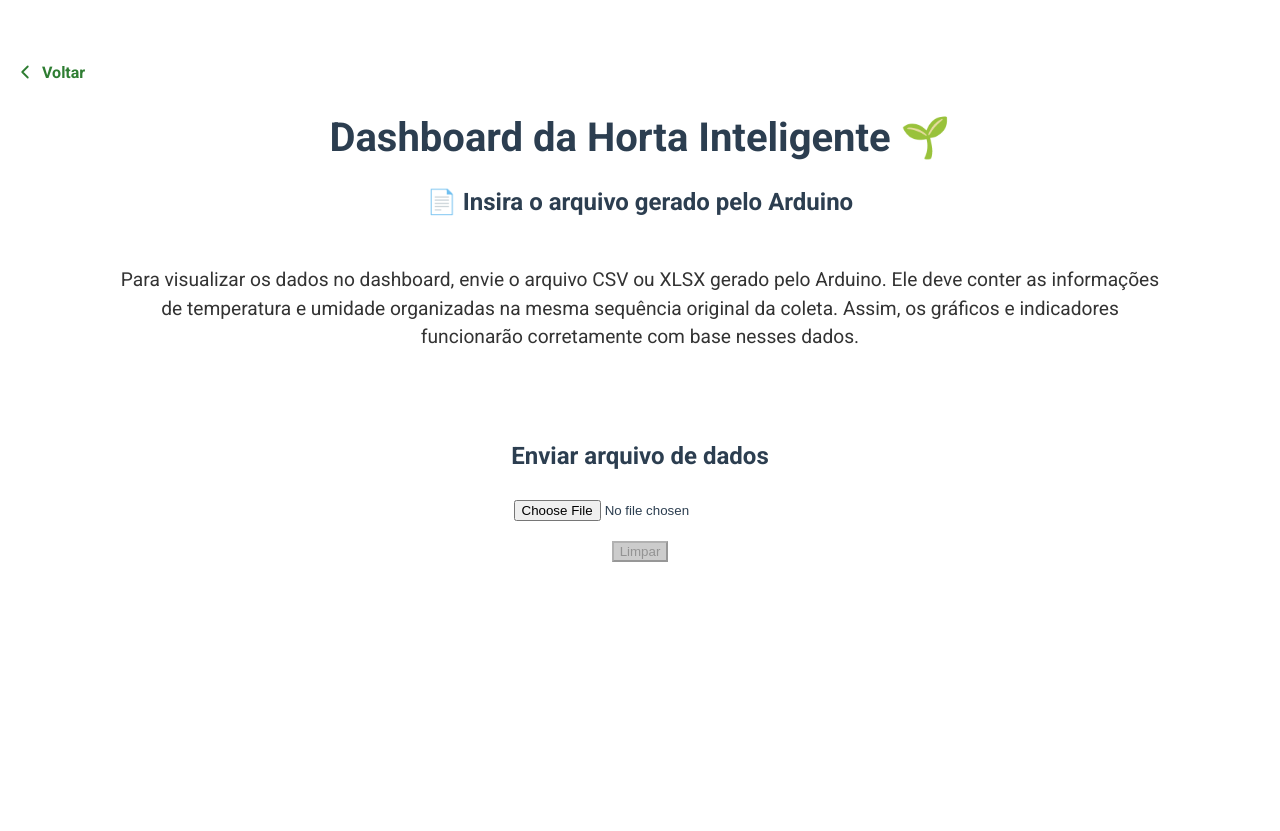
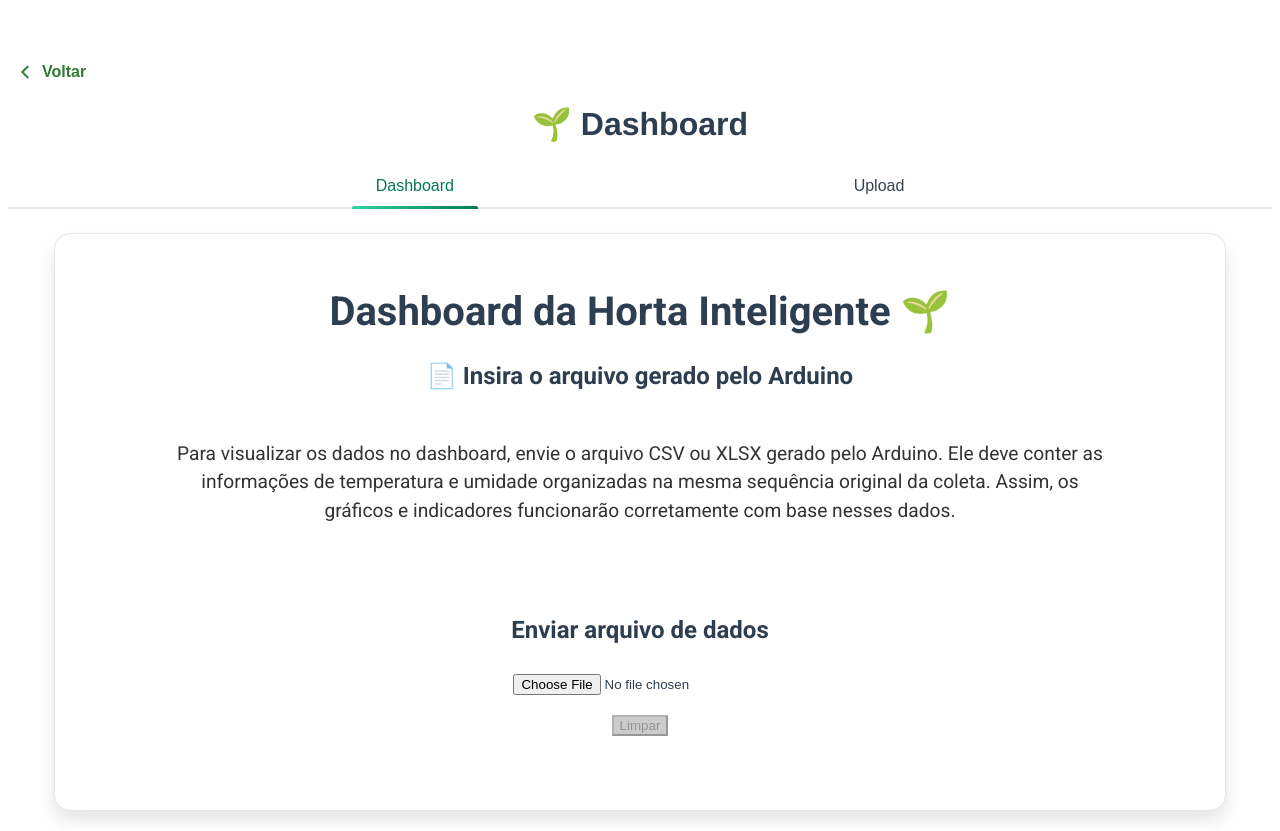
Before and after one commit to barbssx/PI3-Horta-Inteligente, a Vue app: page /dashboard in a window 1280 px wide. Before the commit the page ends 800 px from the top, so only its background shows below. Built offline with nearby package versions, Linux system fonts and the light colour scheme.

Commit message:
incluindo tratamento para hora

```diff
--- a/src/comp_auxiliares/UploadPage.vue
+++ b/src/comp_auxiliares/UploadPage.vue
@@ -4,22 +4,22 @@
 
 		<h2 class="text-2xl font-bold mb-4 mt-8 text-green-700">Registros da Composteira</h2>
 		<table class="table-auto w-full text-left border border-gray-300 rounded-md shadow-sm">
-			<thead class="bg-green-100 text-green-800">
+			<thead class="bg-green-100 text-green-800 border-b-2 border-green-300">
 				<tr>
-					<th class="px-4 py-2">Temperatura Composteira (°C)</th>
-					<th class="px-4 py-2">Temperatura Ambiente (°C)</th>
-					<th class="px-4 py-2">Umidade Ambiente (%)</th>
-					<th class="px-4 py-2">Tensão (V)</th>
-					<th class="px-4 py-2">Data e Hora</th>
+					<th class="px-6 py-3 text-sm font-semibold">Temperatura Composteira (°C)</th>
+					<th class="px-6 py-3 text-sm font-semibold">Temperatura Ambiente (°C)</th>
+					<th class="px-6 py-3 text-sm font-semibold">Umidade Ambiente (%)</th>
+					<th class="px-6 py-3 text-sm font-semibold">Tensão (V)</th>
+					<th class="px-6 py-3 text-sm font-semibold">Data e Hora</th>
 				</tr>
 			</thead>
 			<tbody>
 				<tr v-for="(reg, index) in registros" :key="index" class="border-t border-gray-200 hover:bg-green-50 transition-colors">
-					<td class="px-4 py-2">{{ reg.t_com }}</td>
-					<td class="px-4 py-2">{{ reg.t_amb }}</td>
-					<td class="px-4 py-2">{{ reg.u_amb }}</td>
-					<td class="px-4 py-2">{{ reg.tensao }}</td>
-					<td class="px-4 py-2">{{ reg.data_hora }}</td>
+					<td class="px-6 py-4">{{ reg.t_com }}</td>
+					<td class="px-6 py-4">{{ reg.t_amb }}</td>
+					<td class="px-6 py-4">{{ reg.u_amb }}</td>
+					<td class="px-6 py-4">{{ reg.tensao }}</td>
+					<td class="px-6 py-4">{{ reg.data_hora }}</td>
 				</tr>
 			</tbody>
 		</table>
@@ -52,6 +52,7 @@ export default {
 <style scoped>
 table {
 	border-collapse: collapse;
+	width: 100%;
 }
 
 th {
@@ -69,4 +70,13 @@ tr:hover {
 h2 {
 	text-shadow: 1px 1px 2px rgba(0, 0, 0, 0.1);
 }
+
+thead th {
+	text-align: left;
+	padding: 12px 16px;
+}
+
+tbody td {
+	padding: 12px 16px;
+}
 </style>
--- /dev/null
+++ b/src/components/DashboardPrincipal.vue
@@ -0,0 +1,64 @@
+<template>
+	<button class="btn-voltar" @click="$router.back()">
+		<svg xmlns="http://www.w3.org/2000/svg" width="22" height="22" fill="none" viewBox="0 0 24 24">
+			<path d="M15 18l-6-6 6-6" stroke="#2e7d32" stroke-width="2" stroke-linecap="round" stroke-linejoin="round" />
+		</svg>
+		<span>Voltar</span>
+	</button>
+	<div class="max-w-5xl mx-auto p-6">
+		<h1 class="text-3xl font-bold text-center text-green-700 mb-10 animate-fade-in">🌱 Dashboard</h1>
+
+		<div class="tabs-custom">
+			<button v-for="(tab, index) in tabs" :key="index" @click="activeTab = index" :class="['tab-btn', { active: activeTab === index }]">
+				{{ tab.title }}
+			</button>
+		</div>
+
+		<div class="tabs-content-container bg-white p-6 rounded-xl shadow-lg text-gray-700 transition-all duration-300 border border-gray-200">
+			<div v-if="tabs[activeTab].template">
+				<component :is="tabs[activeTab].template"></component>
+			</div>
+			<div v-else v-html="tabs[activeTab].content"></div>
+
+			<div v-if="tabs[activeTab].image" class="mt-6">
+				<img :src="tabs[activeTab].image" alt="Esquema de sensores" class="rounded-lg shadow-md w-full max-h-96 object-contain" />
+			</div>
+		</div>
+	</div>
+</template>
+<script>
+import DashboardPage from "@/views/DashboardPage.vue";
+import UploadPage from "@/comp_auxiliares/UploadPage.vue";
+
+export default {
+	name: "DashboardPrincipal",
+	components: { DashboardPage, UploadPage },
+	data() {
+		return {
+			activeTab: 0,
+			tabs: [
+				{
+					title: "Dashboard",
+					template: "DashboardPage",
+				},
+				{
+					title: "Upload",
+					template: "UploadPage",
+				},
+			],
+		};
+	},
+};
+</script>
+<style scoped>
+.tabs-content-container {
+	max-width: 90%;
+	margin: 20px auto;
+	padding: 1.5rem 1rem;
+	border-radius: 1rem;
+	box-shadow: 0 10px 15px rgb(0 0 0 / 0.1);
+	border: 1px solid #e5e7eb;
+	background: #fff;
+	transition: all 0.3s ease;
+}
+</style>
--- a/src/components/UploadRegistro.vue
+++ b/src/components/UploadRegistro.vue
@@ -1,4 +1,5 @@
 <template>
+	<div class="row">
 		<div class="max-w-md mx-auto p-4 border rounded-lg shadow bg-green-50">
 			<h2 class="text-xl font-bold mb-4 text-green-800">Importar Arquivo de Dados</h2>
 
@@ -13,6 +14,7 @@
 			</button>
 
 			<p v-if="mensagem" class="mt-4 text-sm text-green-700">{{ mensagem }}</p>
+		</div>
 	</div>
 </template>
 
--- a/src/router/index.js
+++ b/src/router/index.js
@@ -1,6 +1,6 @@
 import { createRouter, createWebHistory } from 'vue-router'
 import HomeView from '@/views/HomeView.vue'
-import DashboardPage from '@/views/DashboardPage.vue'
+import DashboardPrincipal from '@/components/DashboardPrincipal.vue'
 import SobreProjeto from '@/views/SobreProjeto.vue'
 import ConhecimentoView from '@/views/ConhecimentoView.vue'
 
@@ -11,7 +11,7 @@ const routes = [
     component: HomeView
   }
   ,
-  { path: '/dashboard', name: 'DashboardPage', component: DashboardPage },
+  { path: '/dashboard', name: 'DashboardPrincipal', component: DashboardPrincipal},
   {path: '/sobre', name: 'SobreProjeto', component: SobreProjeto},
   {path: '/conhecimento', name: 'ConhecimentoView', component: ConhecimentoView},
 ]
--- a/src/views/ConhecimentoView.vue
+++ b/src/views/ConhecimentoView.vue
@@ -263,7 +263,7 @@ export default {
 }
 
 .tabs-content-container {
-	max-width: 720px;
+	max-width: 800px;
 	margin: 20px auto;
 	padding: 1.5rem 1rem;
 	border-radius: 1rem;
--- a/src/views/DashboardPage.vue
+++ b/src/views/DashboardPage.vue
@@ -1,11 +1,5 @@
 <template>
 	<div>
-		<button class="btn-voltar" @click="$router.back()">
-			<svg xmlns="http://www.w3.org/2000/svg" width="22" height="22" fill="none" viewBox="0 0 24 24">
-				<path d="M15 18l-6-6 6-6" stroke="#2e7d32" stroke-width="2" stroke-linecap="round" stroke-linejoin="round" />
-			</svg>
-			<span>Voltar</span>
-		</button>
 		<h1 class="dashboard-title">Dashboard da Horta Inteligente 🌱</h1>
 		<h2 class="text-xl font-semibold mb-2">📄 Insira o arquivo gerado pelo Arduino</h2>
 		<div class="mb-6 p-4 bg-blue-50 border border-blue-300 rounded-md text-blue-700 text-center max-w-xl mx-auto">
--- a/src/views/SobreProjeto.vue
+++ b/src/views/SobreProjeto.vue
@@ -34,7 +34,7 @@ import UploadPage from "@/comp_auxiliares/UploadPage.vue";
 
 export default {
 	name: "SobreProjeto",
-	components: { VisualizacaoTab, GaleriaView, UploadPage},
+	components: { VisualizacaoTab, GaleriaView, UploadPage },
 	data() {
 		return {
 			activeTab: 0,
@@ -97,10 +97,6 @@ export default {
 					title: "Galeria",
 					template: "GaleriaView",
 				},
-				{
-					title: "Upload",
-					template: "UploadPage"
-				}
 			],
 		};
 	},
@@ -185,7 +181,7 @@ export default {
 }
 
 .tabs-content-container {
-	max-width: 720px;
+	max-width: 800px;
 	margin: 20px auto;
 	padding: 1.5rem 1rem;
 	border-radius: 1rem;
```
Also changed, not shown: 1 other file (tests, documents, lock files or other folders). Lines whose indentation alone changed are shown as unchanged.
